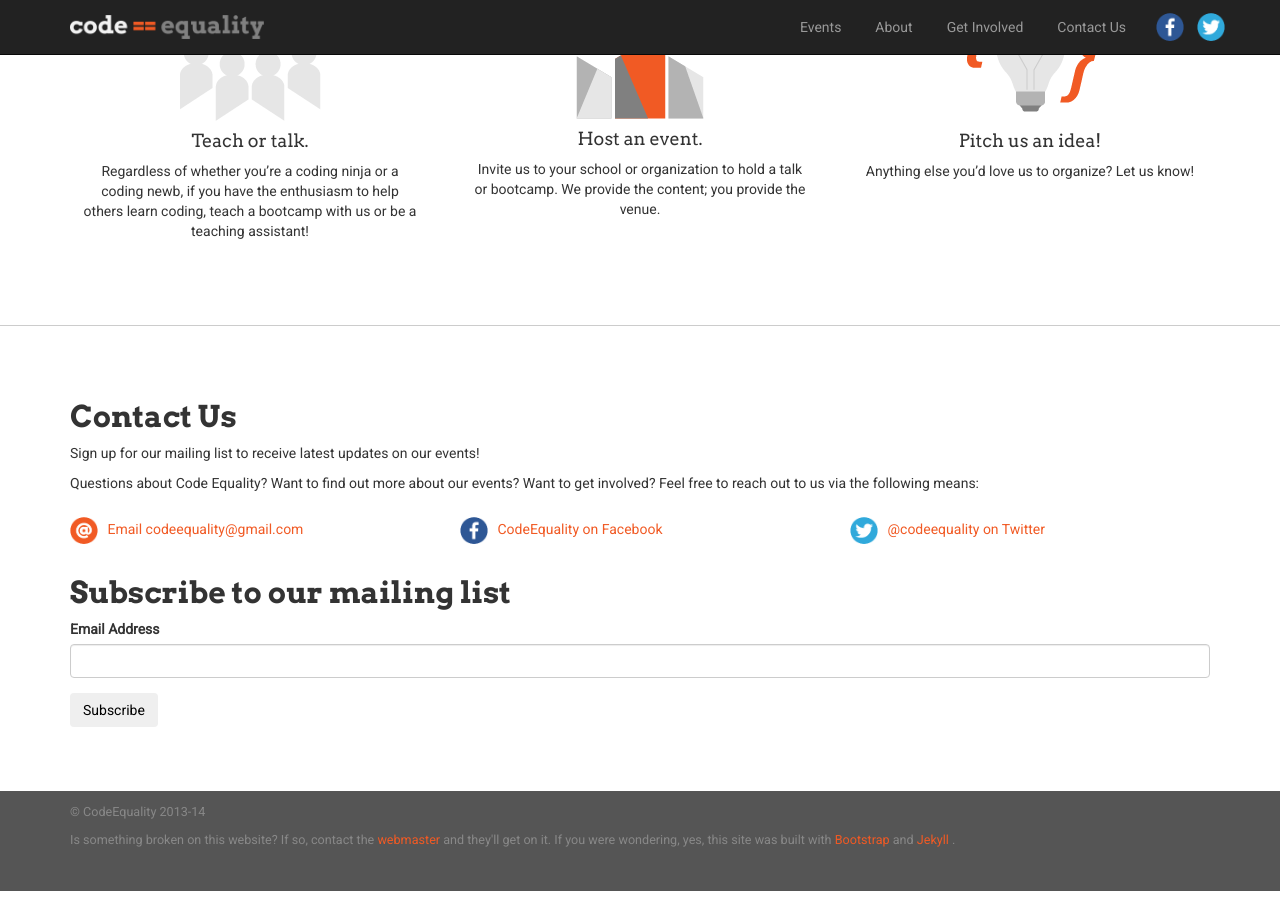
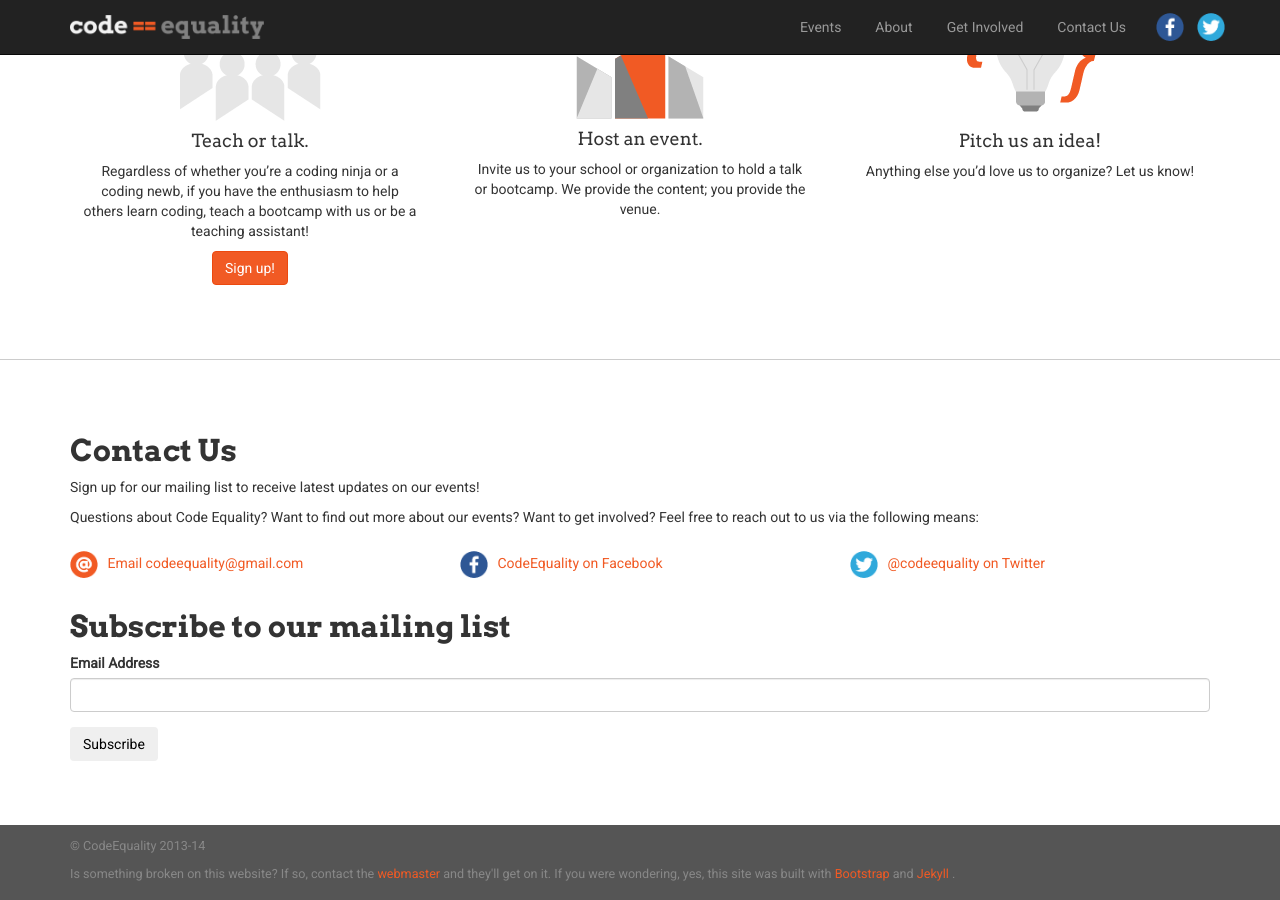
Before and after one commit to CodeEquality/codeequality.github.io, a Jekyll site: the page built from index.html, in a window 1280 px wide and 900 px high, scrolled down 1892 px. Built offline with Jekyll 4.4.1, drawn with Linux system fonts in a browser that asks for light colours; nearby versions of some CDN libraries.

Commit message:
Update volunteer page

```diff
--- a/index.html
+++ b/index.html
@@ -111,7 +111,7 @@ It made sense to build an organization to represent our objectives. So here we a
 bootcamp with us or be a teaching assistant!
             </p>
 
-            <!-- <a href="/volunteer.html" class="btn btn-primary">Sign up!</a> -->
+            <a href="/volunteer.html" class="btn btn-primary">Sign up!</a>
           </div>
         </div>
         <div class="col-md-4 col-sm-6 col-xs-12">
--- a/volunteer.html
+++ b/volunteer.html
@@ -32,16 +32,16 @@ title: Volunteer with Code Equality
 <section>
 	<div class="container">
 		<h2>Assist at a class</h2>
-		<p>If you'd like to help out and teach but not run a class, join us an a <strong>teaching assistant</strong>! Teaching assistants go around a class and help out students who need one-on-one guidance. You can also help us develop and test new course material!</p>
+		<p>If you'd like to help out and teach but not run a class, join us an a <strong>teaching assistant</strong>. Teaching assistants walk around classes and help out students who need one-on-one guidance. You can also help us develop and test new course material!</p>
 	</div>
 </section>
 
 <section>
 	<div class="container">
-		<h2>Sign me up to volunteer!</h2>
+		<h2>Sign me up!</h2>
 		<p>If you're interested in teaching or being a teaching assistant, or would like to discuss an idea for a class with us, just fill up the form below!</p>
 
-		<a class="btn btn-primary">Let's do this!</a>
+		<iframe src="https://docs.google.com/forms/d/1tda4G1LNoV61ZhX9nWW6DtThcj6mKOhanFRO_ZeUSbI/viewform?embedded=true" width="760" height="1300px" frameborder="0" marginheight="0" marginwidth="0">Loading...</iframe>
 	</div>
 </section>
 
```
Also changed, not shown: 2 other files.
